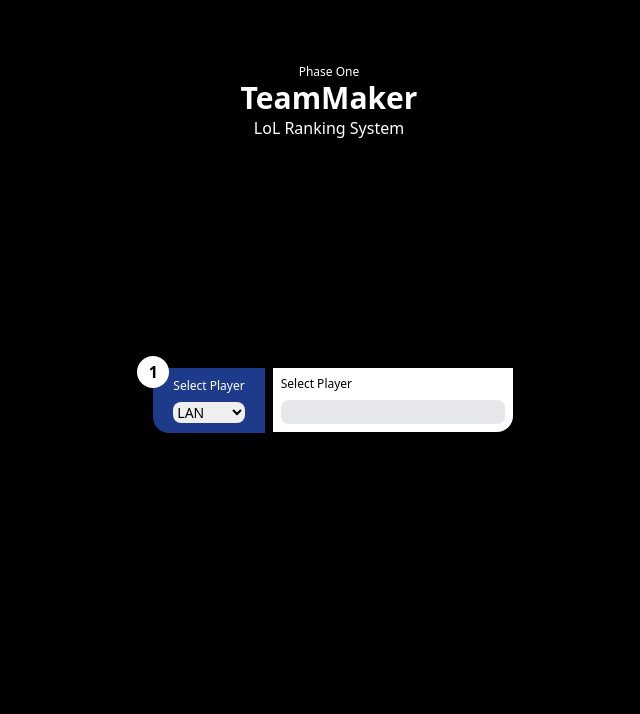
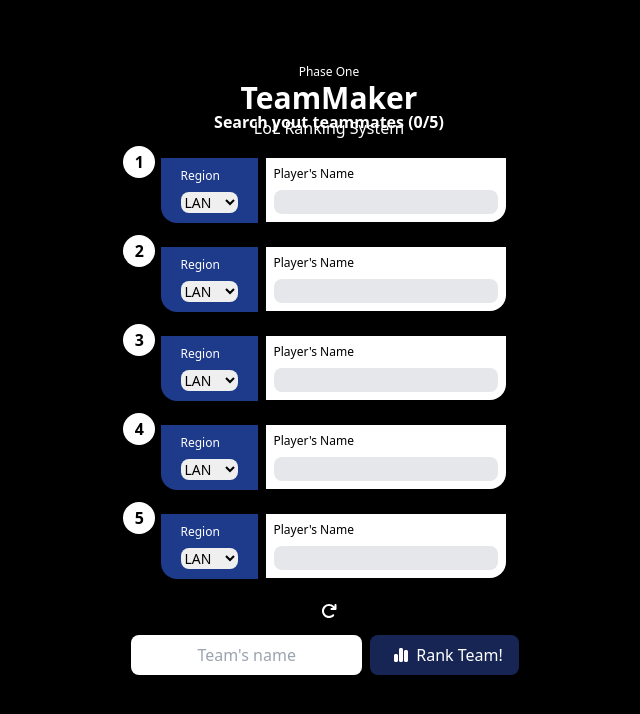
Before and after one commit to DiegoEMartinezZ/TeamMaker-LoL-RankingSystem, a React (Vite) app: page /home in a window 1280 px wide. Shown: the top 714 px of the page, without its empty margins (311-951 px from the left). Built offline with nearby package versions, Linux system fonts and the light colour scheme.

Commit message:
put the section of the search of player, the button to restart the players, and the input of team's name and btn to rank the team, next is to design the teamRank page

```diff
--- a/src/App.jsx
+++ b/src/App.jsx
@@ -1,6 +1,7 @@
 import { BrowserRouter, Route, Routes } from "react-router-dom";
 import Landing from "./pages/Landing";
 import Home from "./pages/Home";
+import TeamRanking from "./pages/TeamRanking";
 
 function App() {
   return (
@@ -9,6 +10,7 @@
         <Routes>
           <Route path="/" element={<Landing />} />
           <Route path="/home" element={<Home />} />
+          <Route path="/teamRank" element={<TeamRanking />} />
         </Routes>
       </BrowserRouter>
     </>
--- /dev/null
+++ b/src/UI/buttons/BtnRankTeam.jsx
@@ -0,0 +1,26 @@
+import { FontAwesomeIcon } from "@fortawesome/react-fontawesome";
+import { useNavigate } from "react-router-dom";
+
+const BtnRankTeam = ({ text, icon, page }) => {
+  const navigate = useNavigate();
+
+  const handleGoToPage = () => {
+    navigate(page);
+  };
+
+  return (
+    <>
+      <button
+        onClick={handleGoToPage}
+        className="bg-blue-950 text-white rounded-lg px-4 py-2 mx-2"
+      >
+        <div className="flex items-center">
+          <FontAwesomeIcon icon={icon} className="mx-2" />
+          <h2>{text}</h2>
+        </div>
+      </button>
+    </>
+  );
+};
+
+export default BtnRankTeam;
--- /dev/null
+++ b/src/UI/buttons/BtnRestartSelection.jsx
@@ -0,0 +1,12 @@
+import { faRedo } from "@fortawesome/free-solid-svg-icons";
+import { FontAwesomeIcon } from "@fortawesome/react-fontawesome";
+
+const BtnRestartSelection = () => {
+  return (
+    <>
+      <FontAwesomeIcon icon={faRedo} className="text-white" />
+    </>
+  );
+};
+
+export default BtnRestartSelection;
--- /dev/null
+++ b/src/UI/text/InputTeamName.jsx
@@ -0,0 +1,13 @@
+const InputTeamName = () => {
+  return (
+    <>
+      <input
+        type="text"
+        placeholder="Team's name"
+        className="text-center rounded-lg py-2 w-fit"
+      />
+    </>
+  );
+};
+
+export default InputTeamName;
--- /dev/null
+++ b/src/UI/text/InputText.jsx
@@ -0,0 +1,9 @@
+const InputText = ({ text }) => {
+  return (
+    <>
+      <h2 className="text-xs pb-2">{text}</h2>
+    </>
+  );
+};
+
+export default InputText;
--- /dev/null
+++ b/src/UI/text/Label.jsx
@@ -0,0 +1,9 @@
+const Label = ({ text }) => {
+  return (
+    <>
+      <label className="text-xs text-white flex pb-2">{text}</label>
+    </>
+  );
+};
+
+export default Label;
--- /dev/null
+++ b/src/UI/text/TitleSection.jsx
@@ -0,0 +1,9 @@
+const TitleSection = ({ text }) => {
+  return (
+    <>
+      <h1 className="font-semibold text-white text-center">{text}</h1>
+    </>
+  );
+};
+
+export default TitleSection;
--- /dev/null
+++ b/src/components/SearchPlayer.jsx
@@ -0,0 +1,35 @@
+import InputText from "../UI/text/InputText";
+import Label from "../UI/text/Label";
+
+const Searchplayer = ({ position }) => {
+  return (
+    <>
+      <section className="flex my-6 relative justify-center items-center bg-black rounded-xl">
+        <div className="rounded-full absolute -left-2 -top-3 bg-white h-8 w-8 flex items-center justify-center">
+          <h1 className="font-bold">{position}</h1>
+        </div>
+        <div className=" bg-blue-900 p-2.5 px-5 text-sm rounded-bl-2xl text-left mx-2">
+          <Label text="Region" />
+          <select name="region" id="region" className="rounded-lg w-full">
+            <option value="">LAN</option>
+            <option value="">LAS</option>
+            <option value="">BR</option>
+            <option value="">EUW</option>
+            <option value="">EUNE</option>
+            <option value="">LAN</option>
+            <option value="">LAS</option>
+            <option value="">BR</option>
+            <option value="">EUW</option>
+            <option value="">EUNE</option>
+          </select>
+        </div>
+        <div className="bg-white p-2 rounded-br-2xl w-60 text-left">
+          <InputText text="Player's Name" />
+          <input type="text" className="rounded-lg w-full px-2 bg-gray-200" />
+        </div>
+      </section>
+    </>
+  );
+};
+
+export default Searchplayer;
--- a/src/pages/Home.jsx
+++ b/src/pages/Home.jsx
@@ -1,40 +1,36 @@
 import MainTitle from "../components/MainTitle";
+import Searchplayer from "../components/SearchPlayer";
+import BtnRestartSelection from "../UI/buttons/BtnRestartSelection";
+import InputTeamName from "../UI/text/InputTeamName";
+import TitleSection from "../UI/text/TitleSection";
+import { faChartSimple } from "@fortawesome/free-solid-svg-icons";
+import BtnRankTeam from "../UI/buttons/BtnRankTeam";
 
 const Home = () => {
   return (
     <>
-      <div className="flex relative items-center justify-center h-screen bg-black">
+      <section className="flex relative items-center justify-center h-screen bg-black">
         <MainTitle />
         <div className="flex-col">
-          <section className="flex my-6 relative justify-center items-center bg-black rounded-xl">
-            <div className="rounded-full absolute -left-2 -top-3 bg-white h-8 w-8 flex items-center justify-center">
-              <h1 className="font-bold">1</h1>
-            </div>
-
-            <div className=" bg-blue-900 p-2.5 px-5 text-sm rounded-bl-2xl text-left mx-2">
-              <label className="text-xs text-white flex pb-2">
-                Select Player
-              </label>
-              <select name="region" id="region" className="rounded-lg w-full">
-                <option value="">LAN</option>
-                <option value="">LAS</option>
-                <option value="">BR</option>
-                <option value="">EUW</option>
-                <option value="">EUNE</option>
-                <option value="">LAN</option>
-                <option value="">LAS</option>
-                <option value="">BR</option>
-                <option value="">EUW</option>
-                <option value="">EUNE</option>
-              </select>
-            </div>
-            <div className="bg-white p-2 rounded-br-2xl w-60 text-left">
-              <h2 className="text-xs pb-2">Select Player</h2>
-              <input type="text" className="rounded-lg w-full bg-gray-200" />
-            </div>
+          <TitleSection text="Search yout teammates (0/5)" />
+          <Searchplayer position={1} />
+          <Searchplayer position={2} />
+          <Searchplayer position={3} />
+          <Searchplayer position={4} />
+          <Searchplayer position={5} />
+          <div className="flex justify-center items-center">
+            <BtnRestartSelection />
+          </div>
+          <section className="my-4 flex justify-center items-center">
+            <InputTeamName />
+            <BtnRankTeam
+              icon={faChartSimple}
+              text={"Rank Team!"}
+              page={"/teamRank"}
+            />
           </section>
         </div>
-      </div>
+      </section>
     </>
   );
 };
--- /dev/null
+++ b/src/pages/TeamRanking.jsx
@@ -0,0 +1,9 @@
+const TeamRanking = () => {
+  return (
+    <>
+      <h1>Este es el ranking del equipo</h1>
+    </>
+  );
+};
+
+export default TeamRanking;
```
